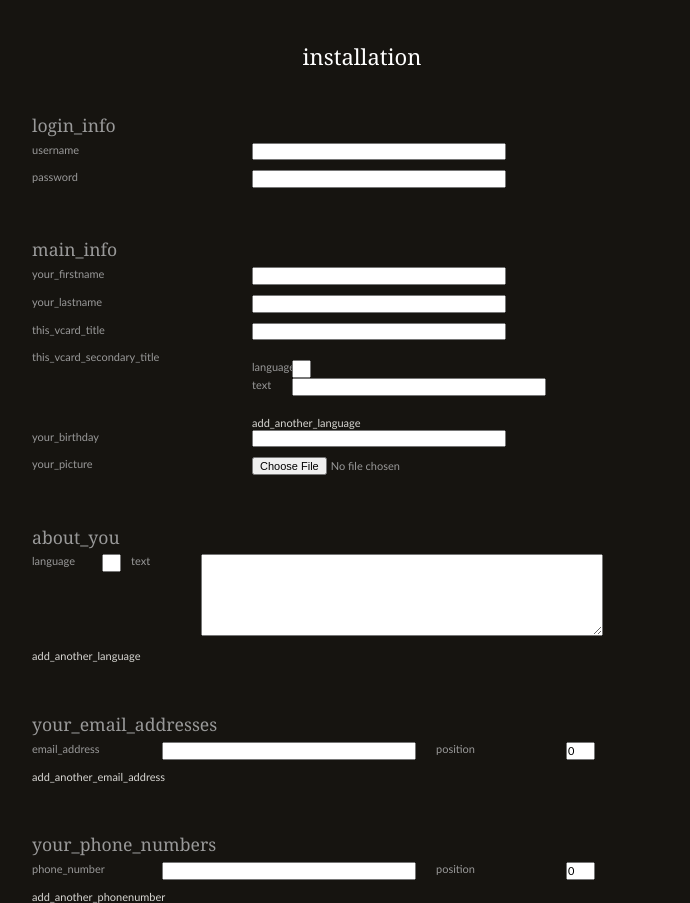
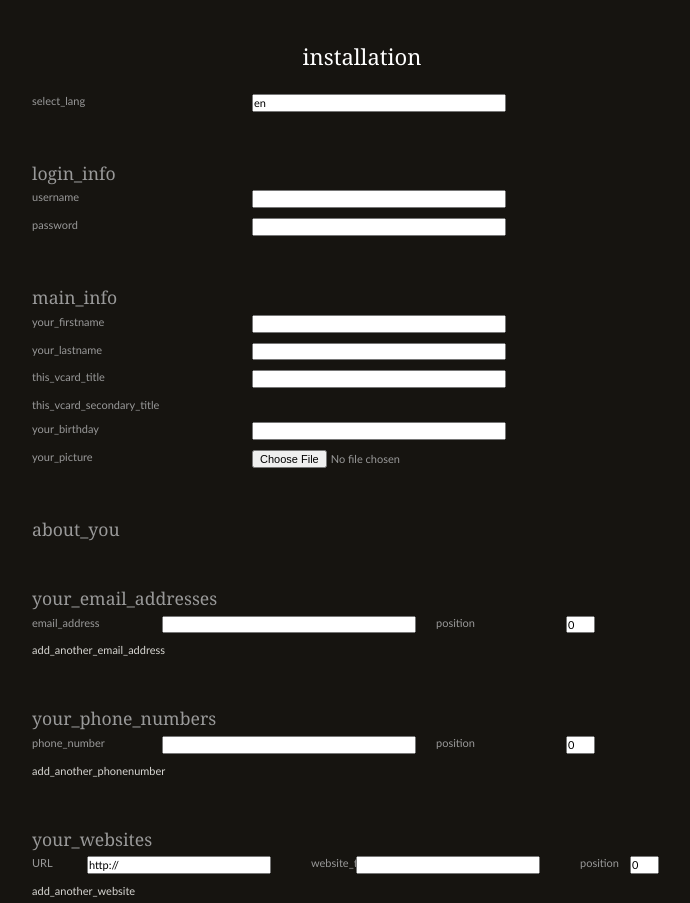
Before and after one commit to Dinduks/ChaoticCard, a PHP site: template src/views/install.html.twig in a window 1280 px wide. Shown: the top 903 px of the page, without its empty margins (278-968 px from the left). Run offline with PHP 8.4, Linux system fonts and the light colour scheme; the template is opened without the code that fills it, so the values that code supplies are empty; some libraries are stand-ins or nearby versions.

Commit message:
Changed the way we chose the languages when installing

```diff
--- a/src/locales/en.yml
+++ b/src/locales/en.yml
@@ -34,3 +34,4 @@ go: Go!
 language: Language
 text: Text
 add_another_language: Add another language
+select_lang: Please type the languages you want to use, separated by a space
--- a/src/locales/fr.yml
+++ b/src/locales/fr.yml
@@ -34,3 +34,4 @@ go: Installer!
 language: Langue
 text: Texte
 add_another_language: Ajouter une autre langue
+select_lang: Veuillez saisir les langues que vous voulez utiliser, séparés par un espace
--- a/src/views/install.html.twig
+++ b/src/views/install.html.twig
@@ -13,6 +13,14 @@
     <div id="cardForm">
         <div>
             <form name="cardForm" method="post" action="{{ formType }}CardSubmit" enctype="multipart/form-data">
+
+                <fieldset class="lang">
+                    <p>
+                        <label>{% trans %}select_lang{% endtrans %}</label>
+                        <input type="text" name="lang" id="lang" value="en " />
+                    </p>
+                </fieldset>
+
                 <fieldset class="loginInfo">
                     <h3>{% trans %}login_info{% endtrans %}</h3>
                     <p>
@@ -24,16 +32,20 @@
                         <input type="password" name="password" id="password" />
                     </p>
                 </fieldset>
+
                 <fieldset class="mainInfo">
                     <h3>{% trans %}main_info{% endtrans %}</h3>
+
                     <p>
                         <label for="firstname">{% trans %}your_firstname{% endtrans %}</label>
                         <input type="text" name="firstname" id="firstname" />
                     </p>
+
                     <p>
                         <label for="lastname">{% trans %}your_lastname{% endtrans %}</label>
                         <input type="text" name="lastname" id="lastname" />
                     </p>
+
                     <div style="margin: 10px 0;">
                         <label for="">{% trans %}this_vcard_title{% endtrans %}</label>
                         {#<span> #}
@@ -43,42 +55,58 @@
                             <a href="#">{% trans %}add_another_language{% endtrans %}</a>
                         </p>#}
                     </div>
-                    <div style="margin: 10px 0;">
+
+                    <div">
                         <label for="">{% trans %}this_vcard_secondary_title{% endtrans %}</label>
-                        <div style="float: right; padding-left: 0px; width: 440px;">
+                        {#<div style="float: right; padding-left: 0px; width: 440px;">
                             <p class="newSecondaryTitle">
                                 <a href="#" style="padding-left:0;">{% trans %}add_another_language{% endtrans %}</a>
                             </p>
+                        </div>#}
+                        <div id="secondaryTitlesContainer" style="float:right;padding-left:0px;width:440px;margin-bottom:10px;">
+
                         </div>
                     </div>
+
                     <p>
                         <label for="birthday">{% trans %}your_birthday{% endtrans %}</label>
                         <input type="text" name="birthday" id="birthday" />
-                    </p><p>
+                    </p>
+
+                    <p>
                         <label for="profilepicture">{% trans %}your_picture{% endtrans %}</label>
                         <input type="file" name="profilepicture" id="profilepicture" />
                     </p>
                 </fieldset>
+
                 <fieldset class="about">
                     <h3>{% trans %}about_you{% endtrans %}</h3>
-                    <p class="newAboutMe"><a href="#">{% trans %}add_another_language{% endtrans %}</a></p>
+                    <div id="aboutContainer">
+
+                    </div>
+                    {#<p class="newAboutMe"><a href="#">{% trans %}add_another_language{% endtrans %}</a></p>#}
                 </fieldset>
+
                 <fieldset class="emails">
                     <h3>{% trans %}your_email_addresses{% endtrans %}</h3>
                     <p class="newEmail"><a href="#">{% trans %}add_another_email_address{% endtrans %}</a></p>
                 </fieldset>
+
                 <fieldset class="phoneNumbers">
                     <h3>{% trans %}your_phone_numbers{% endtrans %}</h3>
                     <p class="newPhoneNumber"><a href="#">{% trans %}add_another_phonenumber{% endtrans %}</a></p>
                 </fieldset>
+
                 <fieldset class="websites">
                     <h3>{% trans %}your_websites{% endtrans %}</h3>
                     <p class="newWebsite"><a href="#">{% trans %}add_another_website{% endtrans %}</a></p>
                 </fieldset>
+
                 <fieldset class="links">
                     <h3>{% trans %}your_links{% endtrans %}</h3>
                     <p class="newLink"><a href="#">{% trans %}add_another_link{% endtrans %}</a></p>
                 </fieldset>
+
                 <p>
                     <input type="submit" name="submit" id="submit" value="{% trans %}go{% endtrans %}" />
                 </p>
--- a/web/js/main.js
+++ b/web/js/main.js
@@ -7,6 +7,10 @@ $(document).ready(function(){
 
     $("#content > .top > .websites").vAlign();
     $("#content > .top > .contact").vAlign();
+
+    $("#lang").change(function() {
+        showLangSelects($("#lang").val(), '', '');
+    });
 
     // new email address template
     var emailsToAdd = 1;
@@ -73,32 +77,26 @@ $(document).ready(function(){
     onTheFlyInputs(linksToAdd, linkTemplate, '.newLink');
 
     // about me template
-    var aboutMeToAdd = 1;
-    var aboutMeTemplate = '<p>' +
-                              '<label for="about-language-${counter}">' + translations.language + '</label>' +
-                              '<input type="text" class="about-language about-language-${counter}" id="about-language-${counter}" name="about-language[]" value="" maxlength="2" />' +
-                              '<label for="about-content-${counter}">' + translations.text + '</label>' +
-                              '<textarea class="about-content about-content-${counter}" id="about-content-${counter}" name="about-content[]" cols="1" rows="1"></textarea>' +
-                          '</p>';
-    onTheFlyInputs(aboutMeToAdd, aboutMeTemplate, '.newAboutMe');
+//    var aboutMeToAdd = 1;
+//    var aboutMeTemplate = '<p>' +
+//                              '<label for="about-language-${counter}">' + translations.language + '</label>' +
+//                              '<input type="text" class="about-language about-language-${counter}" id="about-language-${counter}" name="about-language[]" value="" maxlength="2" />' +
+//                              '<label for="about-content-${counter}">' + translations.text + '</label>' +
+//                              '<textarea class="about-content about-content-${counter}" id="about-content-${counter}" name="about-content[]" cols="1" rows="1"></textarea>' +
+//                          '</p>';
+//    onTheFlyInputs(aboutMeToAdd, aboutMeTemplate, '.newAboutMe');
 
-//    var cardTitleToAdd = 1;
-//    var cardTitleTemplate = '<span>' +
-//                                '<input type="text" class="cardTitle-lang cardTitle-lang-${counter}" name="cardTitle-lang[]" />' +
-//                                '<input type="text" class="cardTitle-content cardTitle-content-${counter}" name="cardTitle-content[]" />' +
-//                            '</span>';
-//    onTheFlyInputs(cardTitleToAdd, cardTitleTemplate, '.newCardTitle');
-
-    var cardSecondaryTitleToAdd = 1;
-    var cardSecondaryTitleTemplate = '<p>' +
-                                        '<label style="width:20px;">' + translations.language + '</label>' +
-                                        '<input type="text" class="secondaryTitle-lang secondaryTitle-lang-${counter}" name="secondaryTitle-lang[]" />' +
-                                        '<br />' +
-                                        '<label style="width:20px;">' + translations.text + '</label>' +
-                                        '<input type="text" class="secondaryTitle-content secondaryTitle-content-${counter}" name="secondaryTitle-content[]" />' +
-                                        '' +
-                                     '</p>';
-    onTheFlyInputs(cardSecondaryTitleToAdd, cardSecondaryTitleTemplate, '.newSecondaryTitle');
+    // secondary title template
+//    var cardSecondaryTitleToAdd = 1;
+//    var cardSecondaryTitleTemplate = '<p>' +
+//                                        '<label style="width:20px;">' + translations.language + '</label>' +
+//                                        '<input type="text" class="secondaryTitle-lang secondaryTitle-lang-${counter}" name="secondaryTitle-lang[]" />' +
+//                                        '<br />' +
+//                                        '<label style="width:20px;">' + translations.text + '</label>' +
+//                                        '<input type="text" class="secondaryTitle-content secondaryTitle-content-${counter}" name="secondaryTitle-content[]" />' +
+//                                        '' +
+//                                     '</p>';
+//    onTheFlyInputs(cardSecondaryTitleToAdd, cardSecondaryTitleTemplate, '.newSecondaryTitle');
 
     $("#firstname").keyup(function(){
         var firstname = $("#firstname").val();
@@ -118,6 +116,15 @@ $(document).ready(function(){
     if (aboutHeight<rightColumnHeight)
         $("#about").height(rightColumnHeight-20);
 
+
+    var cardSecondaryTitleTemplate = '<p>' +
+                                     '<label style="width:20px;">' + translations.language + '</label>' +
+                                     '<select name="secondaryTitle-lang"></select>' +
+                                     '<br />' +
+                                     '<label style="width:20px;">' + translations.text + '</label>' +
+                                     '' +
+                                     '</p>'
+                                     ;
 });
 
 (function ($) {
@@ -140,3 +147,22 @@ function onTheFlyInputs(counter, template, trigger){
         e.preventDefault();
     });
 }
+
+function showLangSelects(langs, container, template){
+    var aLangs = langs.split(' ');
+    $('#secondaryTitlesContainer').html('');
+    $('#aboutContainer').html('');
+    for (i=0; i<aLangs.length; i++) {
+        secondaryTitlesContainerText = '<p>' +
+                                           '<label style="width:20px;">' + aLangs[i] + '</label>' +
+                                           '<input type="" name="secondaryTitle['+i+']" class="secondaryTitle-content" value="" />' +
+                                       '</p>';
+        $('#secondaryTitlesContainer').html($('#secondaryTitlesContainer').html() + secondaryTitlesContainerText);
+
+        aboutContainerText = '<p>' +
+                                 '<label style="width:20px;">' + aLangs[i] + '</label>' +
+                                 '<input type="" name="aboutContainer['+i+']" class="aboutContainer" value="" />' +
+                             '</p>';
+        $('#aboutContainer').html($('#aboutContainer').html() + aboutContainerText);
+    }
+}
```
